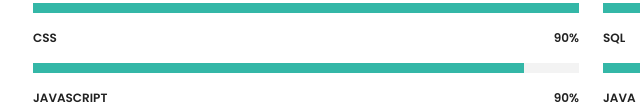
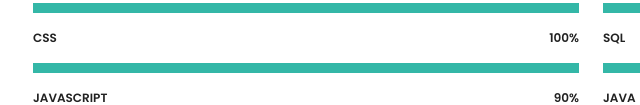
Before and after one commit to Mohammed-55/Mohammed-55.github.io, a plain HTML site: page about.html in a window 1280 px wide. Shown: the part 696-801 px from the top of the page, 49-689 px from the left. Drawn offline with nearby package versions, Linux system fonts and the light colour scheme.

Commit message:
Update about.html

```diff
--- a/about.html
+++ b/about.html
@@ -142,9 +142,9 @@ Graduate of computer science interested in web development, I have experience wi
             </div>
 
             <div class="progress">
-              <span class="skill">CSS <i class="val">90%</i></span>
+              <span class="skill">CSS <i class="val">100%</i></span>
               <div class="progress-bar-wrap">
-                <div class="progress-bar" role="progressbar" aria-valuenow="90" aria-valuemin="0" aria-valuemax="100"></div>
+                <div class="progress-bar" role="progressbar" aria-valuenow="100" aria-valuemin="0" aria-valuemax="100"></div>
               </div>
             </div>
 
```
